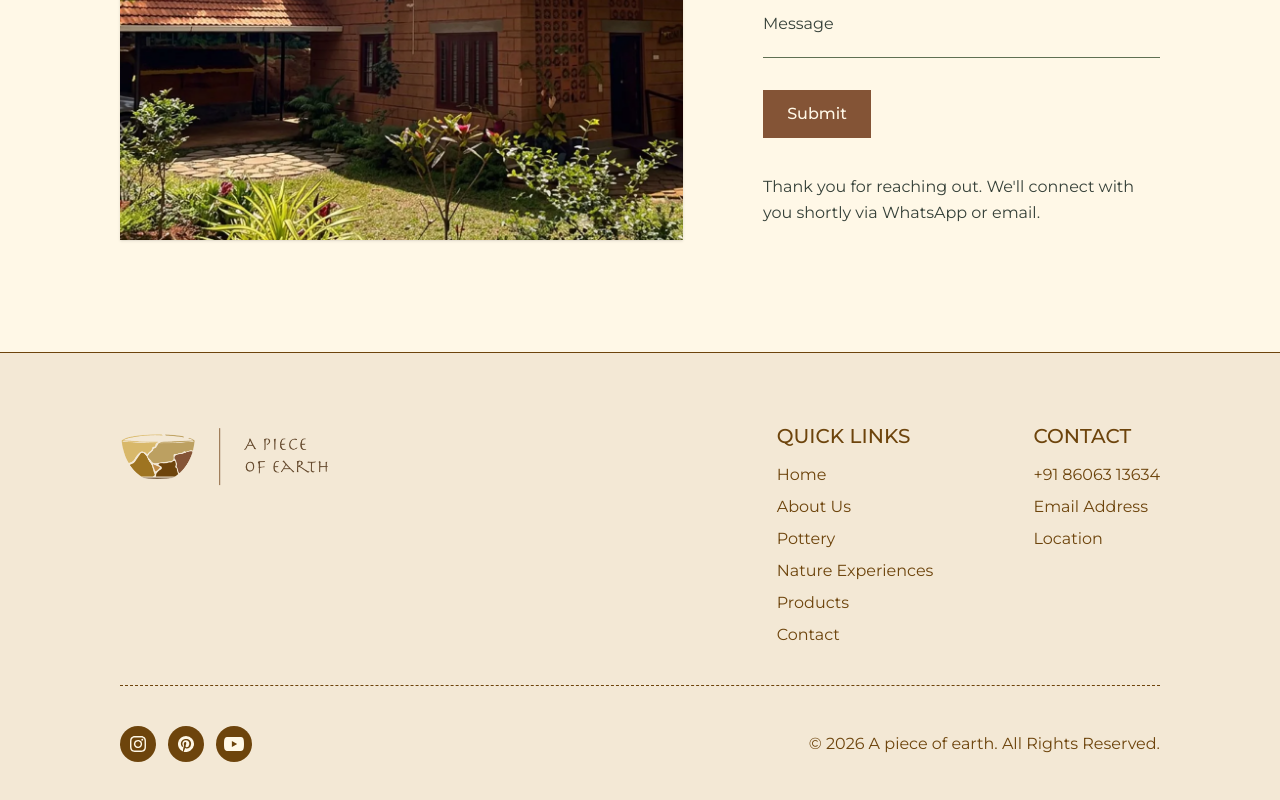
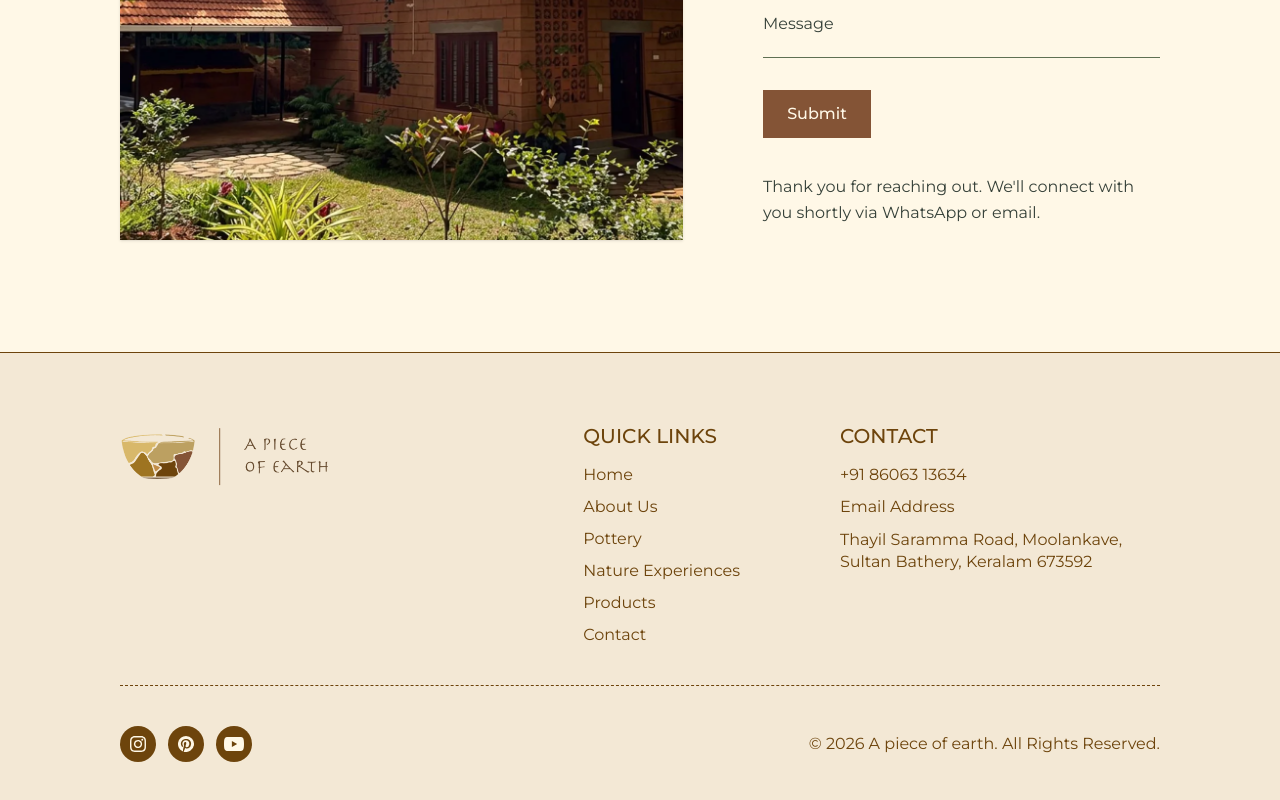
Before and after one commit to innowez/piece_of_earth, a Next.js app: page / in a window 1280 px wide. Shown: the part 4589-5389 px from the top of the page. Built offline with nearby package versions, Linux system fonts and the light colour scheme.

Commit message:
the address in footer contact section

```diff
--- a/src/components/footer.tsx
+++ b/src/components/footer.tsx
@@ -1,5 +1,5 @@
 'use client'
-import { FONT_MONTSERRAT, INSTAGRAM_LINK, PINTEREST_LINK, WHATSAPP_DISPLAY, WHATSAPP_LINK, YOUTUBE_LINK } from "@/constant";
+import { FONT_MONTSERRAT, GOOGLE_MAPS_LINK, INSTAGRAM_LINK, LOCATION_ADDRESS, PINTEREST_LINK, WHATSAPP_DISPLAY, WHATSAPP_LINK, YOUTUBE_LINK } from "@/constant";
 import Link from "next/link";
 
 function SocialMediaIcon(p: {
@@ -95,9 +95,14 @@ export default function Footer() {
                                     <span className={`${FONT_MONTSERRAT} text-[15px] sm:text-[16px] leading-snug sm:leading-[20px] text-[#6d440c] font-normal`}>
                                         Email Address
                                     </span>
-                                    <span className={`${FONT_MONTSERRAT} text-[15px] sm:text-[16px] leading-snug sm:leading-[20px] text-[#6d440c] font-normal`}>
-                                        Location
-                                    </span>
+                                    <a
+                                        href={GOOGLE_MAPS_LINK}
+                                        target="_blank"
+                                        rel="noopener noreferrer"
+                                        className={`${FONT_MONTSERRAT} text-[15px] sm:text-[16px] leading-snug sm:leading-[22px] text-[#6d440c] hover:opacity-75 transition-opacity font-normal no-underline max-w-[280px] sm:max-w-[320px]`}
+                                    >
+                                        {LOCATION_ADDRESS}
+                                    </a>
                                 </div>
                             </div>
                         </div>
--- a/src/constant.ts
+++ b/src/constant.ts
@@ -20,3 +20,5 @@ export const WHATSAPP_LINK = "https://wa.me/918606313634";
 export const INSTAGRAM_LINK = "https://www.instagram.com/apieceofearth_?mdxt=M2p0dzEyaGJ5NGVv&utm_source=qr";
 export const PINTEREST_LINK = "https://www.pinterest.com/apieceofearth7/";
 export const YOUTUBE_LINK = "https://www.youtube.com/@apieceofearth";
+export const LOCATION_ADDRESS = "Thayil Saramma Road, Moolankave, Sultan Bathery, Keralam 673592";
+export const GOOGLE_MAPS_LINK = `https://www.google.com/maps/search/?api=1&query=${encodeURIComponent(LOCATION_ADDRESS)}`;
```
